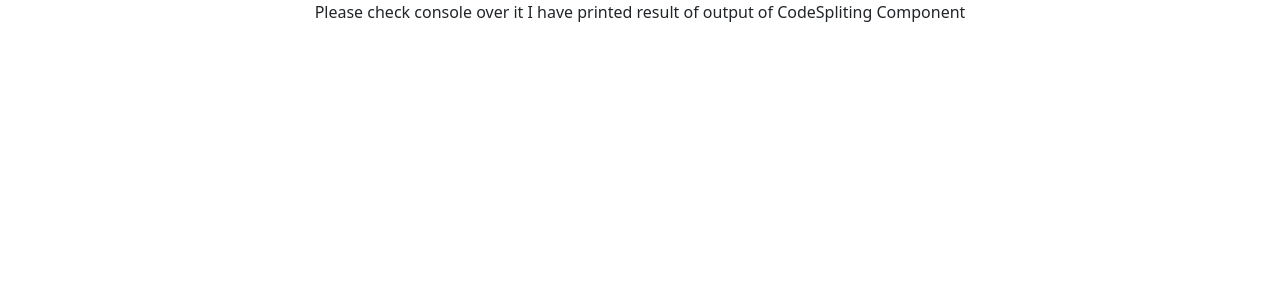
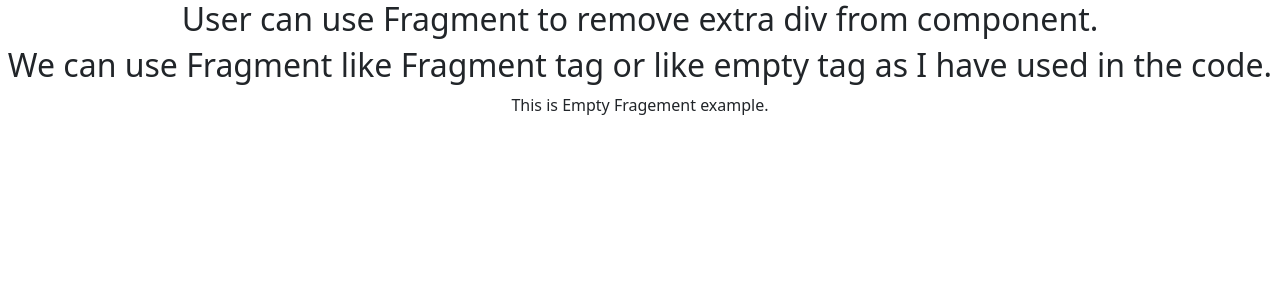
Before and after one commit to nishasalawat1/Basic-Demos, a React (Create React App) app: page / in a window 1280 px wide. Shown: the top 300 px of the page. Built offline with nearby package versions, Linux system fonts and the light colour scheme.

Commit message:
How to use Fragment Example.

```diff
--- a/src/App.js
+++ b/src/App.js
@@ -27,11 +27,13 @@ import './App.css';
 // import LazyLoading from './LazyLoading';
 // import FileUploading from './FileUploading';
 // import TypeChecking from './TypeChecking';
-import CustomHooks from './CustomHooks.js';
+// import CustomHooks from './CustomHooks.js';
+import {FragmentExample} from './Fragment'
 
-import('./CodeSpliting').then((result)=>{
-  console.warn("result",result.add(8,9))
-})
+
+// import('./CodeSpliting').then((result)=>{
+//   console.warn("result",result.add(8,9))
+// })
 
 function App() {
   return (
@@ -69,7 +71,8 @@ function App() {
       {/* <FileUploading /> */}
       {/* <TypeChecking name="Nisha" age={30} /> */}
       {/* <CustomHooks /> */}
-        <p>Please check console over it I have printed result of output of CodeSpliting Component</p>
+      {/* <p>Please check console over it I have printed result of output of CodeSpliting Component</p> */}
+      <FragmentExample />
       {/* </header> */}
     </div>
   );
--- /dev/null
+++ b/src/Fragment.js
@@ -0,0 +1,15 @@
+import React, { Fragment } from 'react';
+
+export function FragmentExample() {
+    return (
+        <Fragment>
+            <h2>User can use Fragment to remove extra div from component.</h2>
+            <h2>We can use Fragment like Fragment tag or like empty tag as I have used in the code.</h2>
+            <EmptyFragmentExample />
+        </Fragment>
+    );
+}
+
+function EmptyFragmentExample() {
+    return <>This is Empty Fragement example.</>
+}
```
Lines whose indentation alone changed are shown as unchanged.
